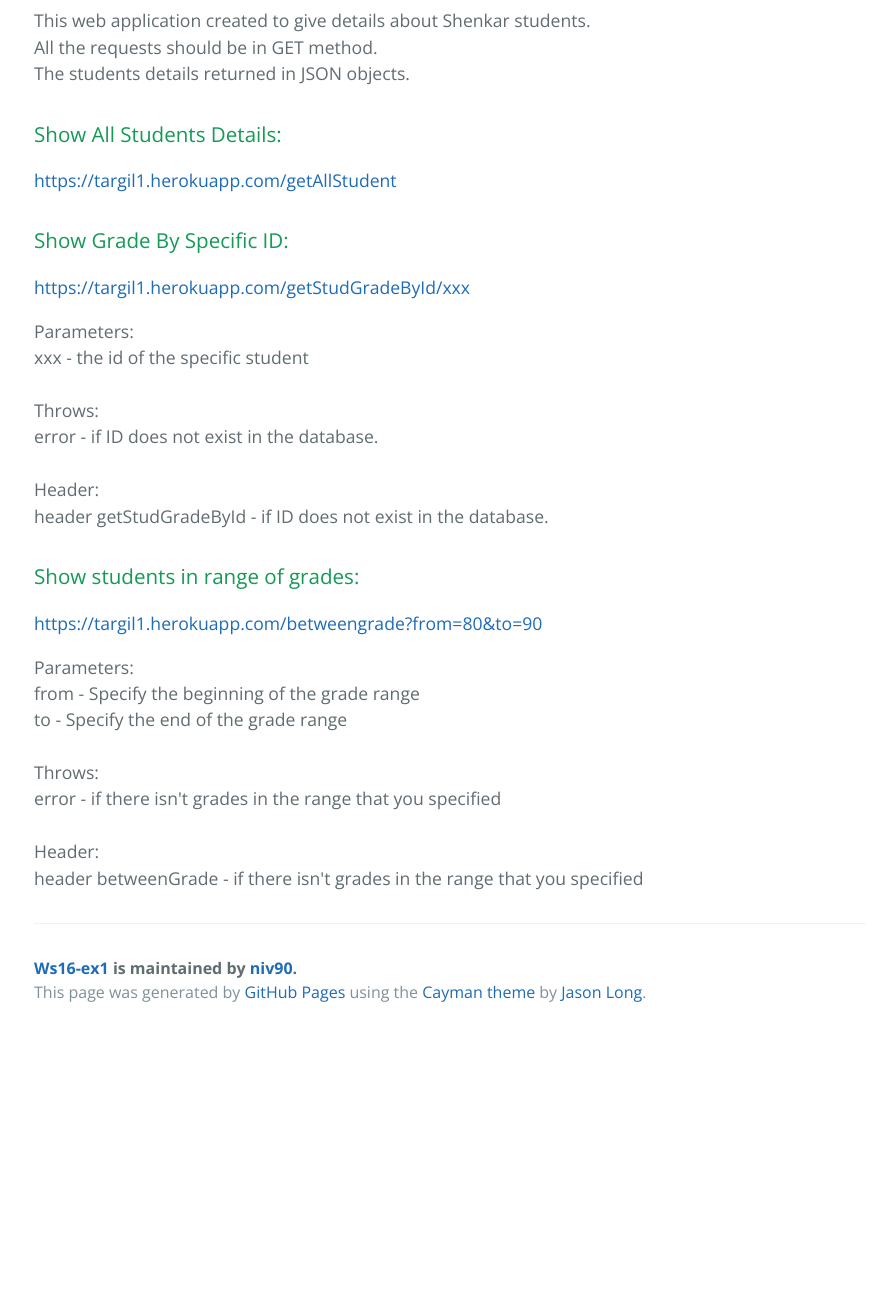
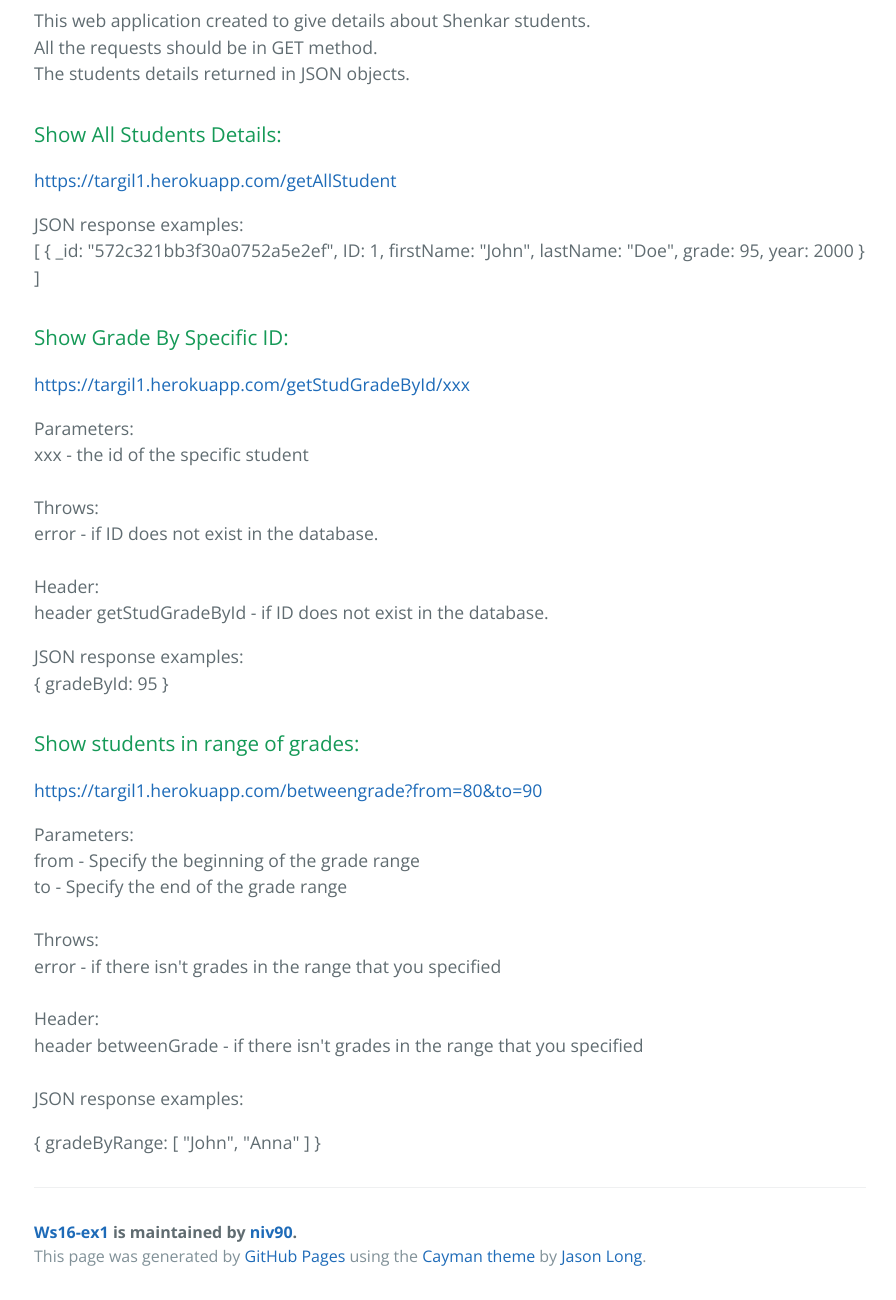
Before and after one commit to niv90/ws16-Ex1, a plain HTML site: page index.html in a window 1280 px wide. Shown: the part 431-1731 px from the top of the page, without its empty margins (190-1086 px from the left). Before the commit the page ends 1467 px from the top, so only its background shows below. Drawn offline with nearby package versions, Linux system fonts and the light colour scheme.

```diff
--- a/index.html
+++ b/index.html
@@ -31,6 +31,19 @@
 
 <p><a href="https://targil1.herokuapp.com/getAllStudent">https://targil1.herokuapp.com/getAllStudent</a></p>
 
+<p>JSON response examples:
+<br>
+[
+ {
+   _id: "572c321bb3f30a0752a5e2ef",
+   ID: 1,
+   firstName: "John",
+   lastName: "Doe",
+   grade: 95,
+   year: 2000
+ }
+]</p>
+
 <h3>
 <a id="show-grade-by-specific-id" class="anchor" href="#show-grade-by-specific-id" aria-hidden="true"><span aria-hidden="true" class="octicon octicon-link"></span></a>Show Grade By Specific ID:</h3>
 
@@ -43,6 +56,12 @@
 Header:<br>
 header getStudGradeById - if ID does not exist in the database.<br></p>
 
+<p>JSON response examples:
+<br>
+{
+  gradeById: 95
+}</p>
+
 <h3>
 <a id="show-students-in-range-of-grades" class="anchor" href="#show-students-in-range-of-grades" aria-hidden="true"><span aria-hidden="true" class="octicon octicon-link"></span></a>Show students in range of grades:</h3>
 
@@ -54,7 +73,16 @@
 Throws:<br>
 error - if there isn't grades in the range that you specified<br><br>
 Header:<br>
-header betweenGrade - if there isn't grades in the range that you specified<br></p>
+header betweenGrade - if there isn't grades in the range that you specified<br><br>
+JSON response examples:
+<br></p>
+
+<p>{
+  gradeByRange: [
+   "John",
+   "Anna"
+  ]
+}</p>
 
       <footer class="site-footer">
         <span class="site-footer-owner"><a href="https://github.com/niv90/ws16-Ex1">Ws16-ex1</a> is maintained by <a href="https://github.com/niv90">niv90</a>.</span>
--- a/params.json
+++ b/params.json
@@ -1,6 +1,6 @@
 {
   "name": "Ws16-ex1",
   "tagline": "",
-  "body": "# Students Grades Web Service API.\r\nThis web application created to give details about Shenkar students.<br>\r\nAll the requests should be in GET method.<br>\r\nThe students details returned in JSON objects.<br>\r\n\r\n\r\n### Show All Students Details:\r\nhttps://targil1.herokuapp.com/getAllStudent\r\n\r\n### Show Grade By Specific ID:\r\nhttps://targil1.herokuapp.com/getStudGradeById/xxx\r\n\r\nParameters:<br>\r\nxxx - the id of the specific student <br><br>\r\nThrows: <br>\r\nerror - if ID does not exist in the database.<br><br>\r\nHeader:<br>\r\nheader getStudGradeById - if ID does not exist in the database.<br>\r\n\r\n### Show students in range of grades:\r\nhttps://targil1.herokuapp.com/betweengrade?from=80&to=90\r\n\r\nParameters:<br>\r\nfrom - Specify the beginning of the grade range<br>\r\nto -  Specify the end of the grade range<br><br>\r\nThrows:<br>\r\nerror - if there isn't grades in the range that you specified<br><br>\r\nHeader:<br>\r\nheader betweenGrade - if there isn't grades in the range that you specified<br>\r\n\r\n",
+  "body": "# Students Grades Web Service API.\r\nThis web application created to give details about Shenkar students.<br>\r\nAll the requests should be in GET method.<br>\r\nThe students details returned in JSON objects.<br>\r\n\r\n\r\n### Show All Students Details:\r\nhttps://targil1.herokuapp.com/getAllStudent\r\n\r\nJSON response examples:\r\n<br>\r\n[\r\n {\r\n   _id: \"572c321bb3f30a0752a5e2ef\",\r\n   ID: 1,\r\n   firstName: \"John\",\r\n   lastName: \"Doe\",\r\n   grade: 95,\r\n   year: 2000\r\n }\r\n]\r\n\r\n### Show Grade By Specific ID:\r\nhttps://targil1.herokuapp.com/getStudGradeById/xxx\r\n\r\nParameters:<br>\r\nxxx - the id of the specific student <br><br>\r\nThrows: <br>\r\nerror - if ID does not exist in the database.<br><br>\r\nHeader:<br>\r\nheader getStudGradeById - if ID does not exist in the database.<br>\r\n\r\nJSON response examples:\r\n<br>\r\n{\r\n  gradeById: 95\r\n}\r\n\r\n### Show students in range of grades:\r\nhttps://targil1.herokuapp.com/betweengrade?from=80&to=90\r\n\r\nParameters:<br>\r\nfrom - Specify the beginning of the grade range<br>\r\nto -  Specify the end of the grade range<br><br>\r\nThrows:<br>\r\nerror - if there isn't grades in the range that you specified<br><br>\r\nHeader:<br>\r\nheader betweenGrade - if there isn't grades in the range that you specified<br><br>\r\nJSON response examples:\r\n<br>\r\n\r\n{\r\n  gradeByRange: [\r\n   \"John\",\r\n   \"Anna\"\r\n  ]\r\n}\r\n\r\n",
   "note": "Don't delete this file! It's used internally to help with page regeneration."
 }
```
